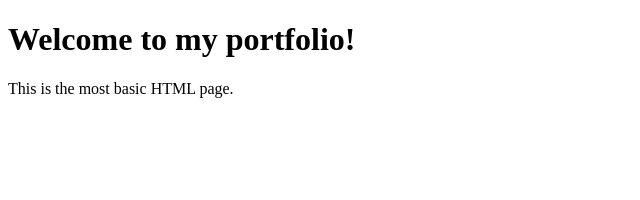
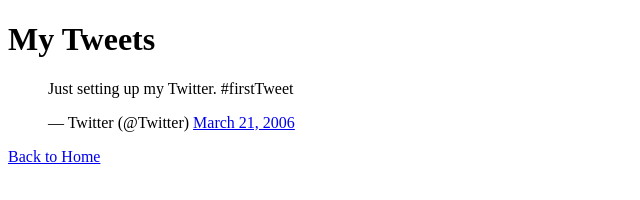
Before and after one commit to kawtar-SE/My_First_Portfolio, a plain HTML site: page html_basic/tweets.html in a window 1280 px wide. Shown: the whole page, without its empty margins (0-640 px from the left). Drawn offline with Linux system fonts and the light colour scheme.

```diff
--- a/html_basic/tweets.html
+++ b/html_basic/tweets.html
@@ -5,7 +5,16 @@
     <title>My First Portfolio</title>
 </head>
 <body>
-    <h1>Welcome to my portfolio!</h1>
-    <p>This is the most basic HTML page.</p>
+    <h1>My Tweets</h1>
+
+    <!-- Embedded Tweet -->
+    <blockquote class="twitter-tweet">
+        <p lang="en" dir="ltr">Just setting up my Twitter. #firstTweet</p>&mdash; Twitter (@Twitter)
+        <a href="https://twitter.com/Twitter/status/20?ref_src=twsrc%5Etfw">March 21, 2006</a>
+    </blockquote>
+    <script async src="https://platform.twitter.com/widgets.js" charset="utf-8"></script>
+
+    <!-- Link back to homepage -->
+    <p><a href="index.html">Back to Home</a></p>
 </body>
 </html>
```
